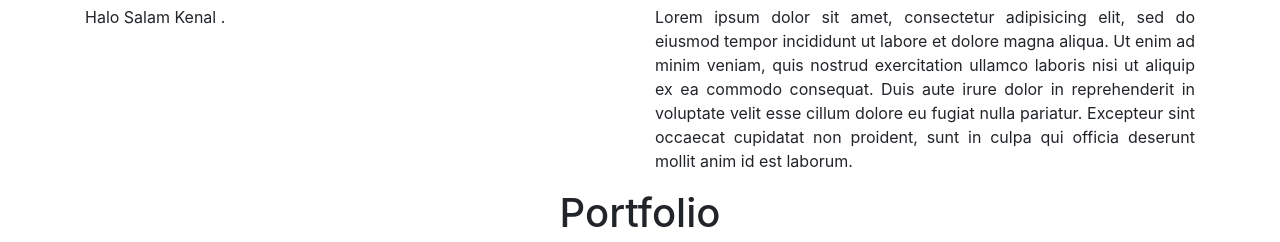
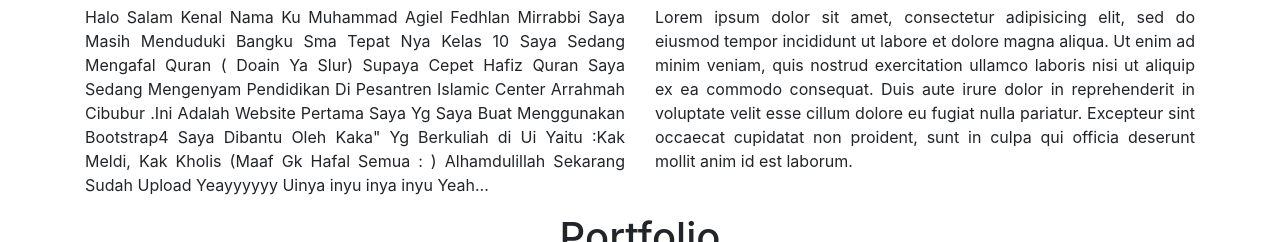
Before and after one commit to Fedhlan/Fedhlan.github.io, a plain HTML site: page index.html in a window 1280 px wide. Shown: the part 532-774 px from the top of the page. Drawn offline with nearby package versions, Linux system fonts and the light colour scheme.

Commit message:
Baru 3kali

```diff
--- a/index.html
+++ b/index.html
@@ -52,7 +52,12 @@
   </div>
   <div class="row">
   <div class="col text-justify">
-    <p>Halo Salam Kenal .</p>
+    <p>Halo Salam Kenal Nama Ku Muhammad Agiel Fedhlan Mirrabbi Saya Masih Menduduki
+    Bangku Sma Tepat Nya Kelas 10 Saya Sedang Mengafal Quran ( Doain Ya Slur) Supaya Cepet
+    Hafiz Quran Saya Sedang Mengenyam Pendidikan Di Pesantren Islamic Center Arrahmah Cibubur
+    .Ini Adalah Website Pertama Saya Yg Saya Buat Menggunakan Bootstrap4 Saya Dibantu Oleh
+    Kaka" Yg Berkuliah di Ui Yaitu :Kak Meldi, Kak Kholis (Maaf Gk Hafal Semua : )
+    Alhamdulillah Sekarang Sudah Upload Yeayyyyyy Uinya inyu inya inyu Yeah...</p>
   </div>
   <div class="col text-justify">
     <p>Lorem ipsum dolor sit amet, consectetur adipisicing elit, sed do eiusmod
```
